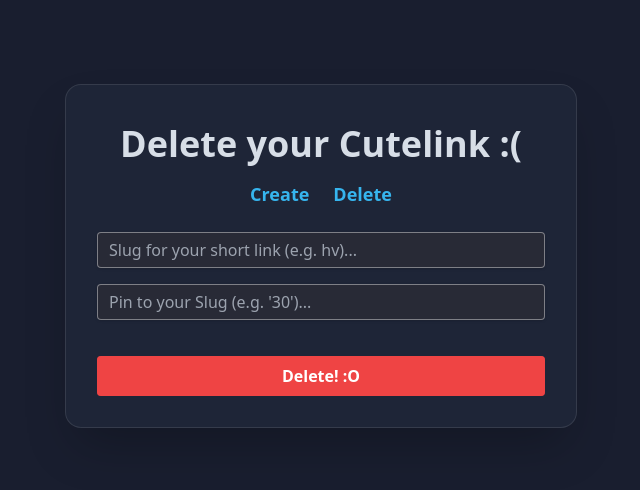
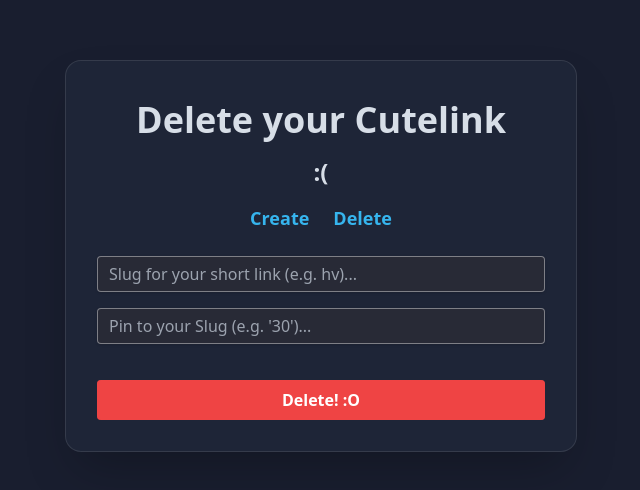
Before and after one commit to flynnjh/cutelinks, a Next.js app: page /delete in a window 1280 px wide. Shown: the part 136-626 px from the top of the page, without its empty margins (319-959 px from the left). Built offline with nearby package versions, Linux system fonts and the light colour scheme.

Commit message:
Update Styling

```diff
--- a/pages/delete.js
+++ b/pages/delete.js
@@ -32,7 +32,8 @@
     <div className="flex flex-col h-screen justify-center place-items-center bg-slate-900/60">
       <div className="w-full max-w-lg max-h-lg">
         <form className="bg-slate-700/20 ring-1 ring-inset ring-white/10 shadow-2xl rounded-2xl px-8 pt-6 pb-8 mb-4">
-        <h1 className="flex justify-center text-4xl font-semibold text-slate-200/95 py-4">Delete your Cutelink :(</h1>
+        <h1 className="flex justify-center text-4xl font-semibold text-slate-200/95 py-4 break-all">Delete your Cutelink</h1>
+        <h1 className="flex justify-center text-2xl font-semibold text-slate-200/95 pb-4 break-all">:(</h1>
         <div className="flex flex-row text-lg justify-center font-bold text-sky-400/95 pb-4 gap-6 w-auto">
           <Link href="/"><a className="hover:underline">Create</a></Link>
           <Link href="/delete"><a className="hover:underline">Delete</a></Link>
--- a/pages/index.js
+++ b/pages/index.js
@@ -42,8 +42,7 @@
         <form className="bg-slate-700/20 ring-1 ring-inset ring-white/10 shadow-2xl rounded-2xl px-8 pt-6 pb-8 mb-4">
         <div className="flex flex-col justify-center place-items-center">
           <h1 className="text-4xl font-semibold text-slate-200/95 py-6">Cutelinks</h1>
-          <h5>Cute, disposable links that <strong>expire after five hours.</strong></h5>
-          <h5 className="pb-4">Death comes for us all.</h5>
+          <h5 className="pb-4 text-center">Cute, disposable links that <strong>expire after five hours.</strong> Death comes for us all.</h5>
           <h5 className="pb-4 text-center">Please report any shortlinks that link to abusive content to <a className="text-sky-400 hover:underline" href="https://twitter.com/distantsynths">@distantsynths</a> on Twitter.</h5>
         </div>
         <div className="flex flex-row text-lg justify-center font-bold text-sky-400/95 pb-4 gap-6 w-auto">
```
